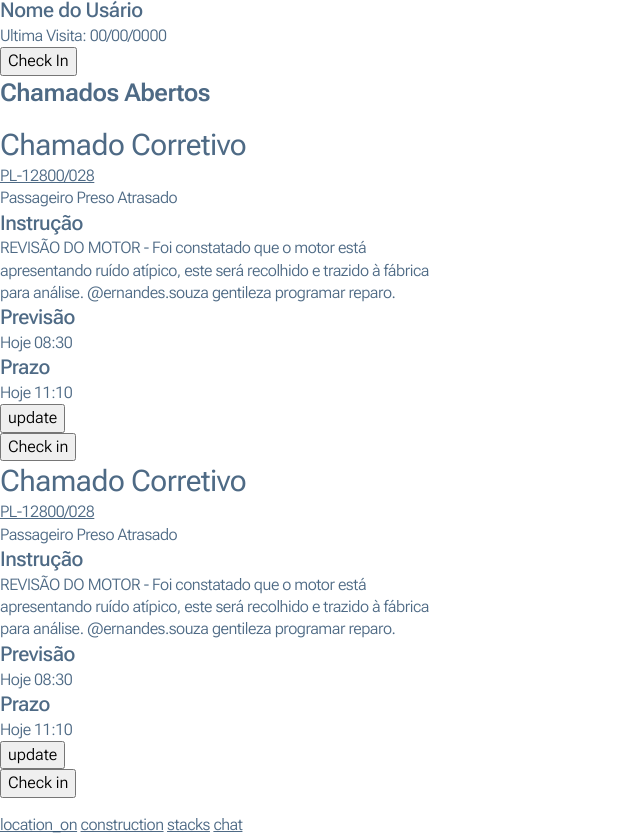
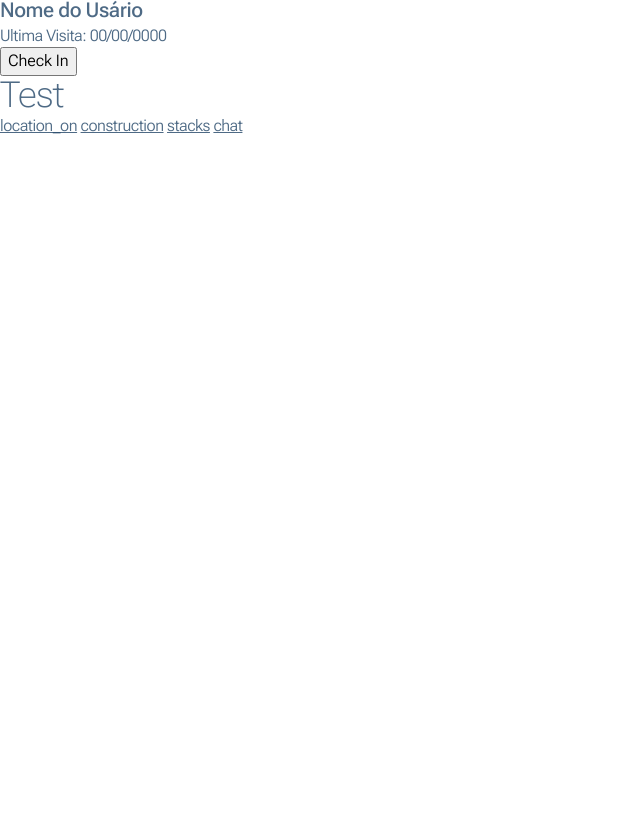
Before and after one commit to ccmdesign/montele-patterns, an Eleventy site: page _src/pages/prototype/equipamento/index.html in a window 1280 px wide. Shown: the part 391-1227 px from the top of the page, without its empty margins (0-640 px from the left). After the commit the page ends 800 px from the top, so only its background shows below. Built offline with nearby package versions, Linux system fonts and the light colour scheme; Eleventy itself is replaced by a stand-in of ours; files that its build step writes are made by us from their sources; what @jgarber/eleventy-plugin-postcss would draw is missing.

Commit message:
updating interface

```diff
--- a/_src/_includes/patterns/4-sections/checkin-section/checkin-section.css
+++ b/_src/_includes/patterns/4-sections/checkin-section/checkin-section.css
@@ -0,0 +1,2 @@
+.checkin-section {
+}
--- a/_src/_includes/patterns/4-sections/checkin-section/checkin-section.html
+++ b/_src/_includes/patterns/4-sections/checkin-section/checkin-section.html
@@ -6,4 +6,5 @@
     <p>Ultima Visita: 00/00/0000</p>
   </div>
   <button class="button" data-size="l" data-full-width="true">Check In</button>
+  <h1>Test</h1>
 </section>
--- a/_src/pages/prototype/equipamento/index.html
+++ b/_src/pages/prototype/equipamento/index.html
@@ -13,19 +13,7 @@ tags:
     <p>Avenida Silva Lobo, 700. <br>Nova Suíssa, Belo Horizonte, MG.</p>
   </hgroup>
 
-  {% include "patterns/4-sections/status-section/status-section.njk" %}
+  {% include "patterns/3-modules/status-section/status-section.njk" %}
 </header>
 
 {% include "patterns/4-sections/checkin-section/checkin-section.html" %}
-
-<section class="work-section base-section | center-l">
-  <h3 class="base-section__title">Chamados Abertos</h3>
-  <ul class="ticket-list stack-l" role="list" data-space="xl">
-    <li>
-      {% include "patterns/3-modules/ticket/ticket.njk" %}
-    </li>
-    <li>
-      {% include "patterns/3-modules/ticket/ticket.njk" %}
-    </li>
-  </ul>
-</section>
```
Also changed, not shown: _src/_includes/patterns/3-modules/status-section/status-section.css (renamed from _src/_includes/patterns/4-sections/status-section/status-section.css), _src/_includes/patterns/3-modules/status-section/status-section.njk (renamed from _src/_includes/patterns/4-sections/status-section/status-section.njk).
